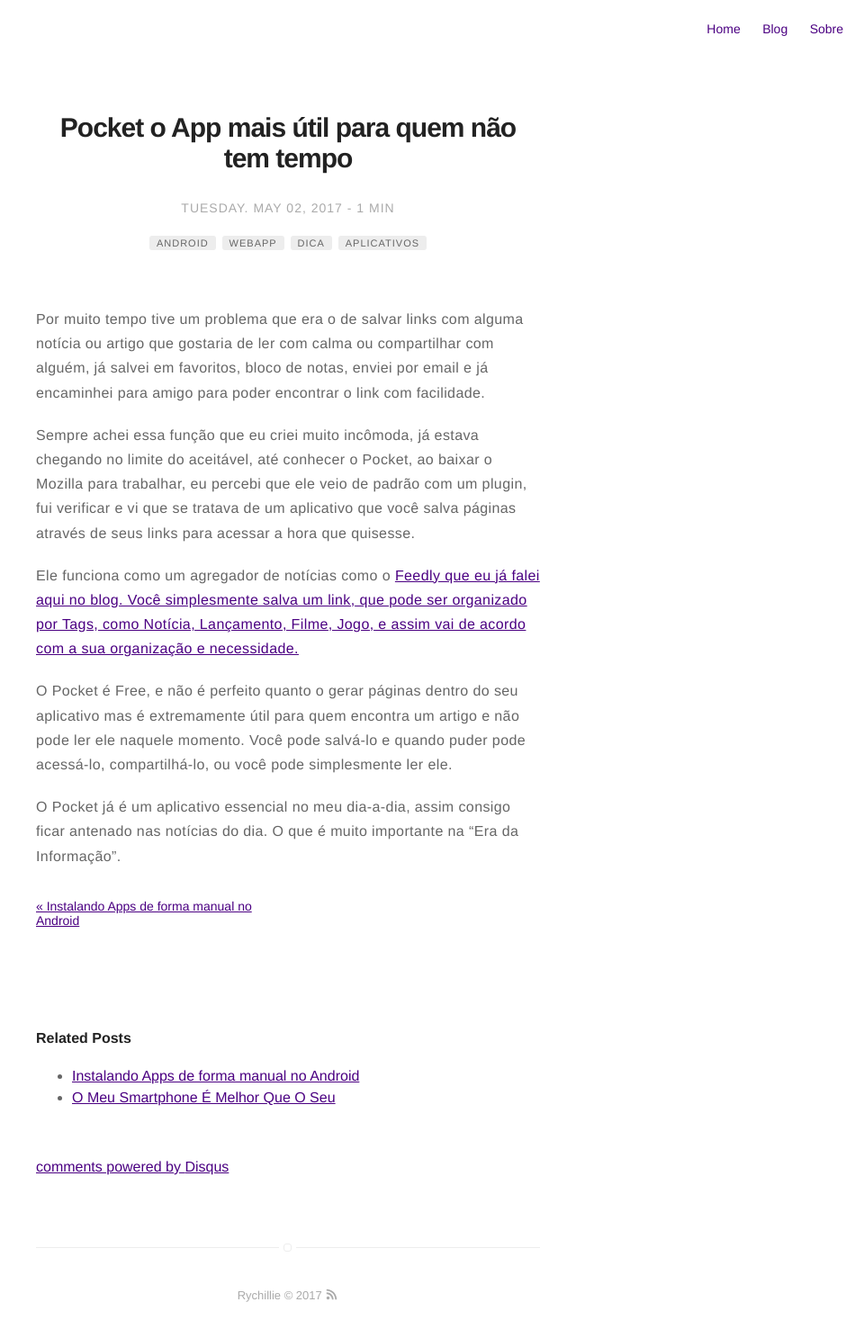
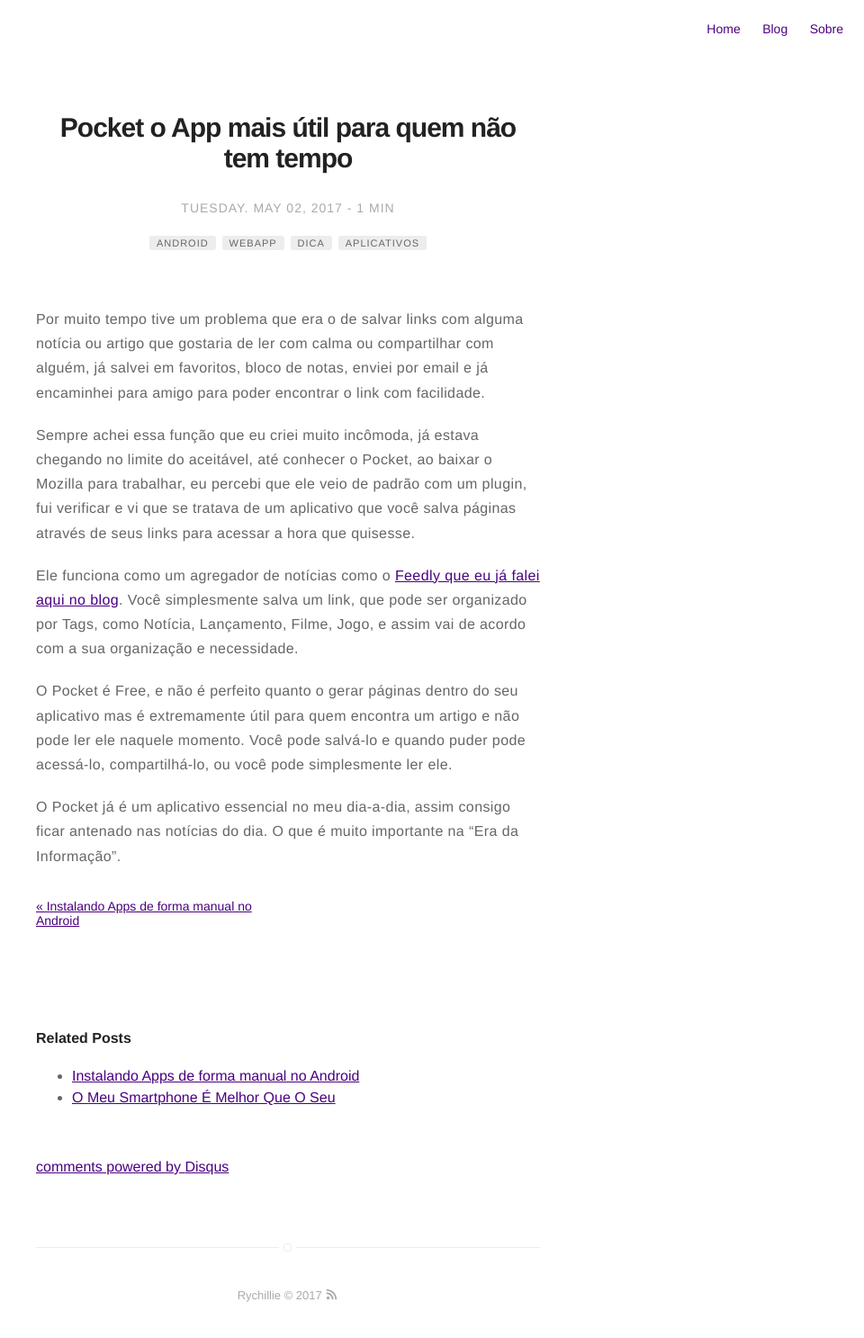
Before and after one commit to Rychillie/rychillieOLD, a Jekyll site: the page built from _posts/2017/05/2017-05-02-getpocket.markdown, in a window 1280 px wide. Shown: the whole page at 90% size, without its empty margins (320-1280 px from the left). Built offline with Jekyll 4.4.1, drawn with Linux system fonts in a browser that asks for light colours; comment, search, counter and statistics services are not loaded.

```diff
--- a/_posts/2017/05/2017-05-02-getpocket.markdown
+++ b/_posts/2017/05/2017-05-02-getpocket.markdown
@@ -28,7 +28,7 @@ Por muito tempo tive um problema que era o de salvar links com alguma notícia o
 
 Sempre achei essa função que eu criei muito incômoda, já estava chegando no limite do aceitável, até conhecer o Pocket, ao baixar o Mozilla para trabalhar, eu percebi que ele veio de padrão com um plugin, fui verificar e vi que se tratava de um aplicativo que você salva páginas através de seus links para acessar a hora que quisesse.
 
-Ele funciona como um agregador de notícias como o <a href="http://rychillie.net/feedly-todos-seus-blogs-em-um-so-lugar/">Feedly que eu já falei aqui no blog<a>. Você simplesmente salva um link, que pode ser organizado por Tags, como Notícia, Lançamento, Filme, Jogo, e assim vai de acordo com a sua organização e necessidade.
+Ele funciona como um agregador de notícias como o <a href="http://rychillie.net/feedly-todos-seus-blogs-em-um-so-lugar/">Feedly que eu já falei aqui no blog</a>. Você simplesmente salva um link, que pode ser organizado por Tags, como Notícia, Lançamento, Filme, Jogo, e assim vai de acordo com a sua organização e necessidade.
 
 O Pocket é Free, e não é perfeito quanto o gerar páginas dentro do seu aplicativo mas é extremamente útil para quem encontra um artigo e não pode ler ele naquele momento. Você pode salvá-lo e quando puder pode acessá-lo, compartilhá-lo, ou você pode simplesmente ler ele.
 
```
